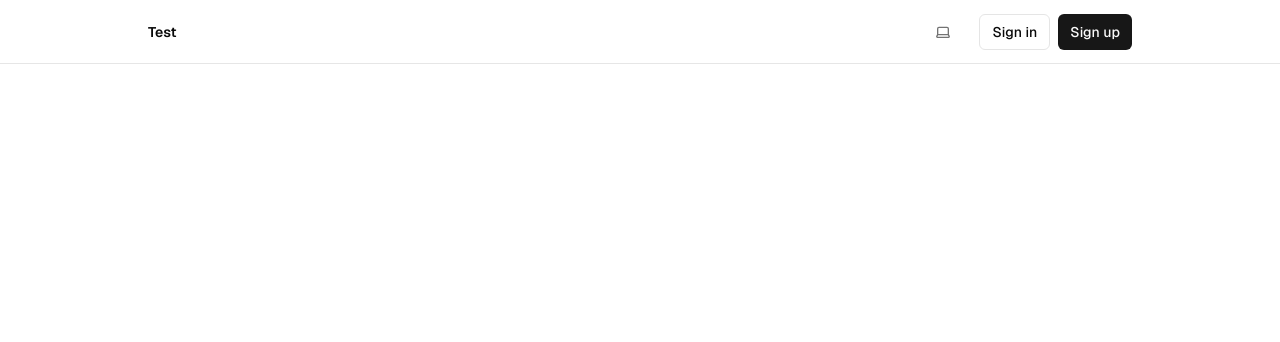
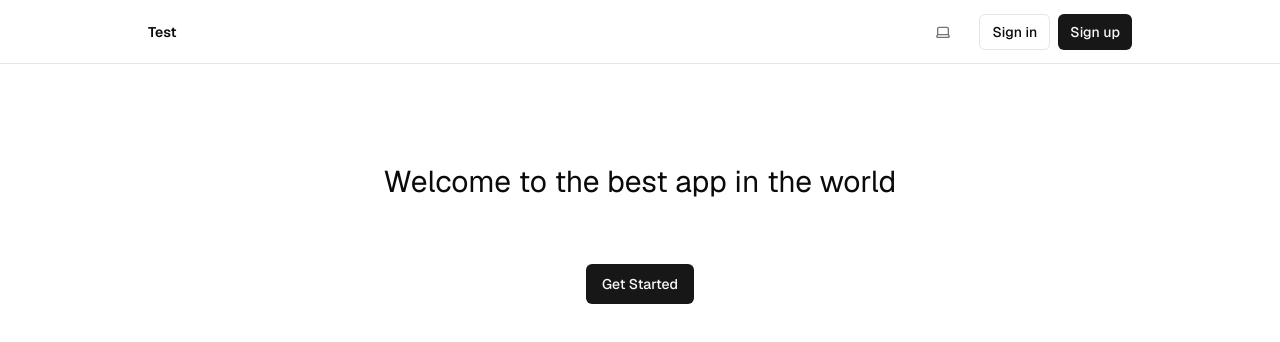
Before and after one commit to Avir4m/QuickSlot, a Next.js app: page / in a window 1280 px wide. Shown: the top 342 px of the page. Built offline with nearby package versions, Linux system fonts and the light colour scheme; no server answers.

Commit message:
updated hero

```diff
--- a/app/globals.css
+++ b/app/globals.css
@@ -32,11 +32,11 @@
   }
 
   .dark {
-    --background: 0 0% 3.9%;
+    --background: 0 0% 7.5%;
     --foreground: 0 0% 98%;
-    --card: 0 0% 3.9%;
+    --card: 0 0% 7.5%;
     --card-foreground: 0 0% 98%;
-    --popover: 0 0% 3.9%;
+    --popover: 0 0% 7.5%;
     --popover-foreground: 0 0% 98%;
     --primary: 0 0% 98%;
     --primary-foreground: 0 0% 9%;
--- a/components/hero.tsx
+++ b/components/hero.tsx
@@ -1,6 +1,17 @@
+import Link from "next/link";
+import { Button } from "./ui/button";
+
 export default function Header() {
   return (
     <div className="flex flex-col gap-16 items-center">
+      <h1 className="text-3xl">Welcome to the best app in the world</h1>
+
+      <Button asChild>
+        <Link href="/sign-up">
+        Get Started
+        </Link>
+      </Button>
+
     </div>
   );
 }
```
